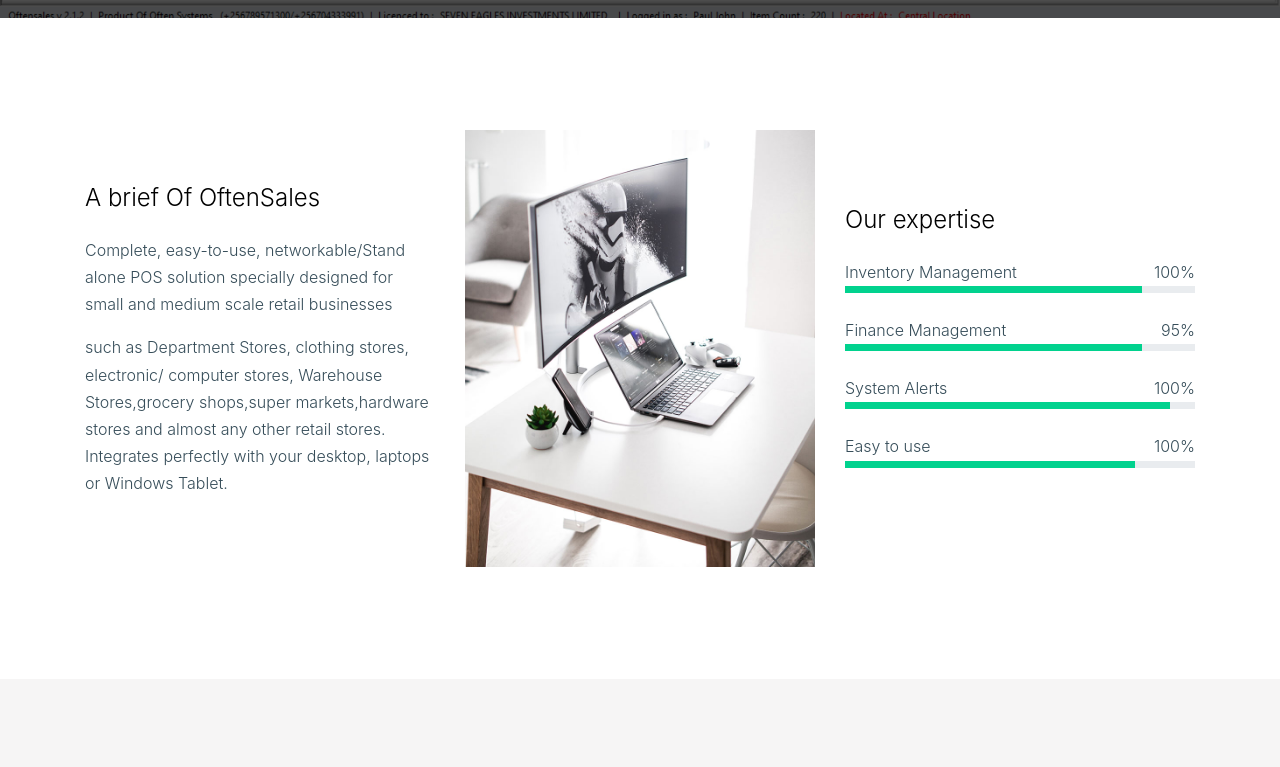
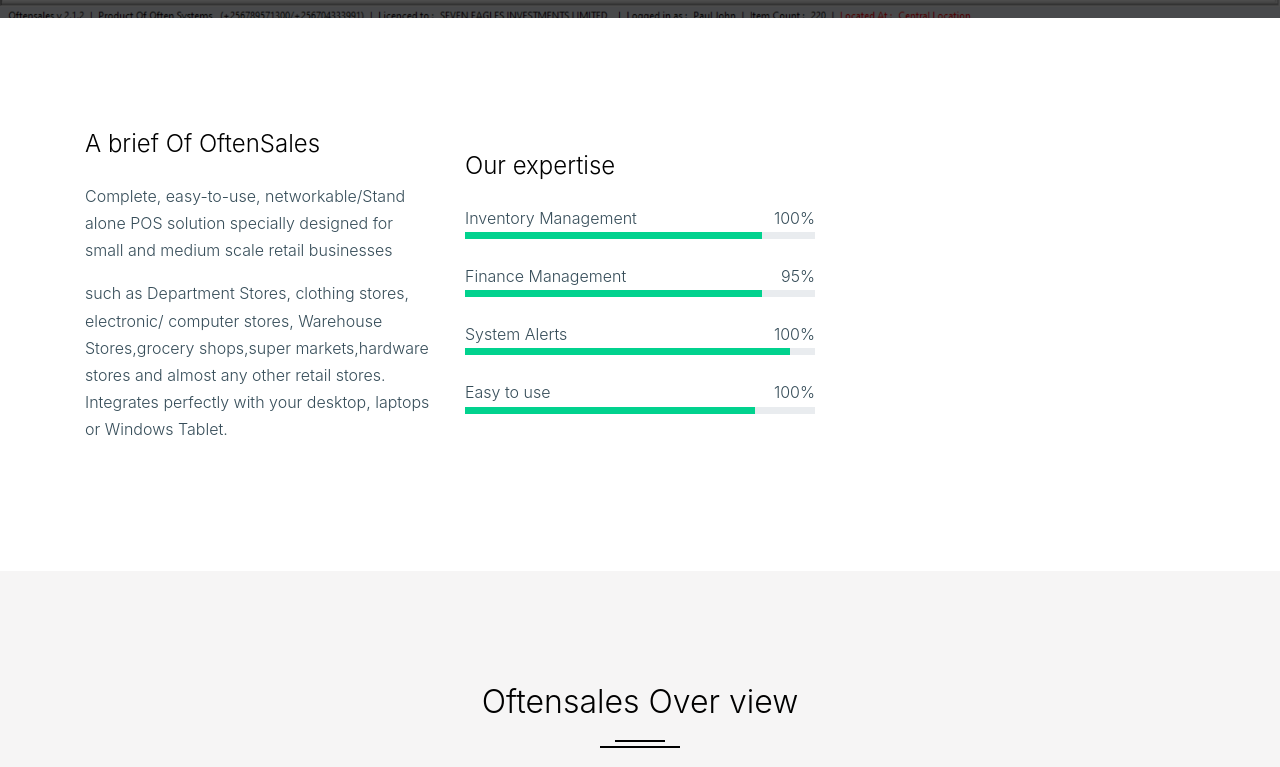
Before and after one commit to mukiibiismail/Often, a plain HTML site: page index.html in a window 1280 px wide. Shown: the part 659-1426 px from the top of the page. Drawn offline with Linux system fonts and the light colour scheme; files whose address does not match are found by name; a web font is replaced by a local one.

Commit message:
08 OCT 2019 Upgrade

```diff
--- a/index.html
+++ b/index.html
@@ -97,9 +97,7 @@
             <p>such as Department Stores, clothing stores, electronic/ computer stores, Warehouse Stores,grocery shops,super markets,hardware stores and almost any other retail stores.
                 Integrates perfectly with your desktop, laptops or Windows Tablet.</p>
              </div>
-          <div class="col-md-4">
-            <img src="images/about_1.jpg" alt="Image" class="img-fluid">
-          </div>
+
           <div class="col-md-4">
 
             <h2 class="h4 mb-4">Our expertise</h2>
```
